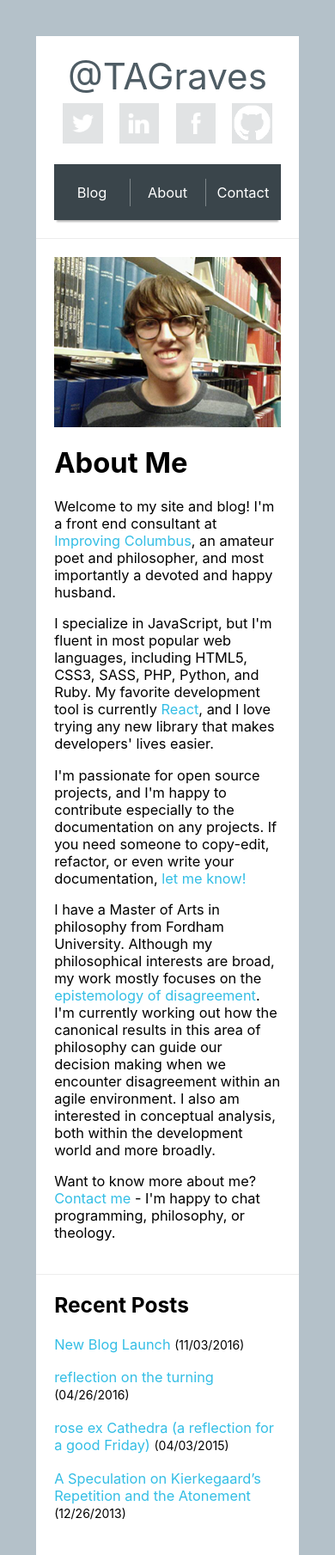
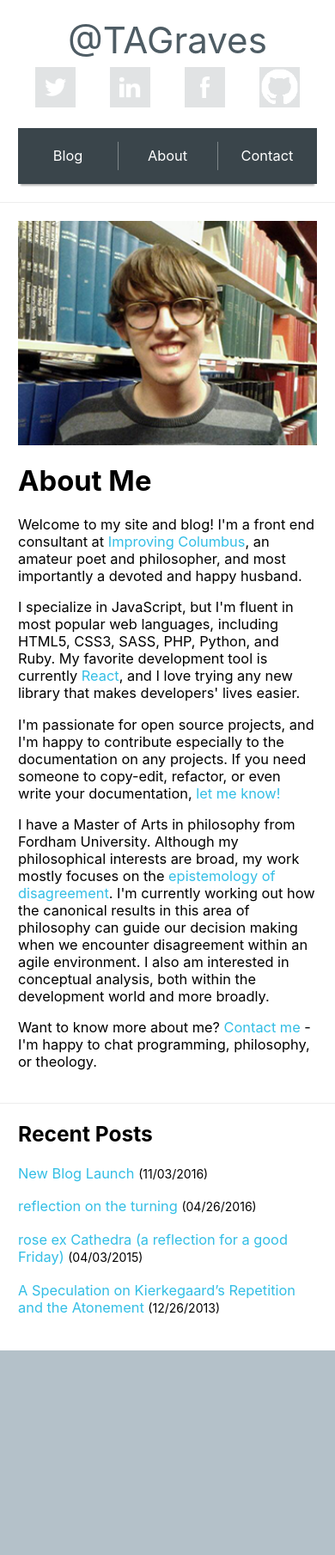
Before and after one commit to TAGraves/tagraves.github.io, a Jekyll site: the page built from index.html, in a window 390 px wide. Shown: the whole page at 86% size. Built offline with Jekyll 4.4.1, drawn with Linux system fonts in a browser that asks for light colours; after the commit the page ends 1571 px from its top, so only the background shows below that.

Commit message:
Removed outer margin from mobile

```diff
--- a/css/tagraves.css
+++ b/css/tagraves.css
@@ -431,6 +431,10 @@ nav li:first-child a::after {
         font-size: 3vw;
     }
 
+    .wrapper {
+        margin: 0;
+    }
+
     .top-content {
         display: block;
     }
```
